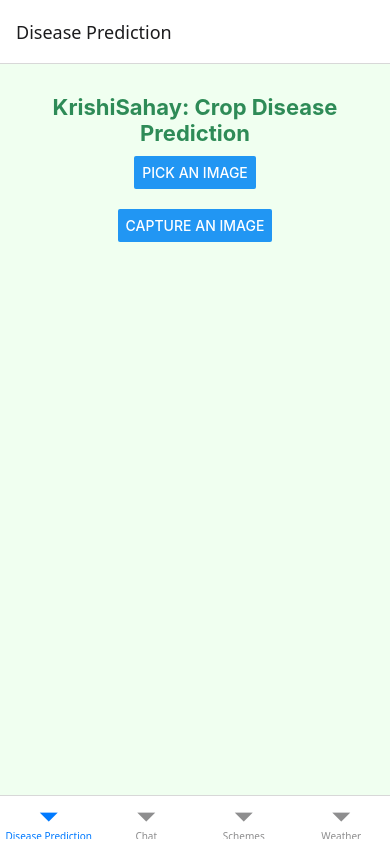
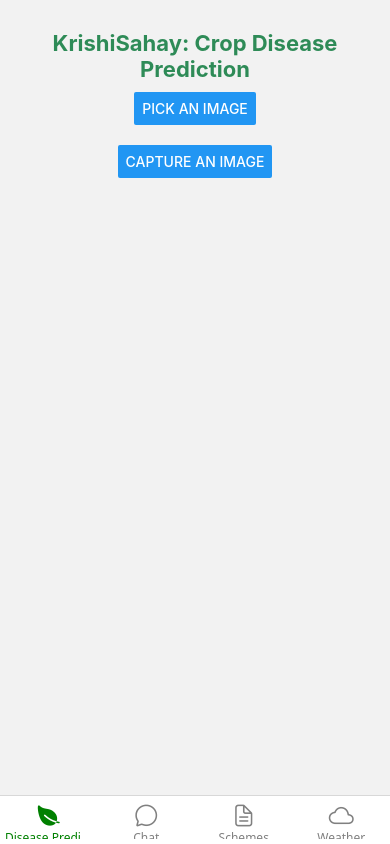
Before and after one commit to shibo911/krishiSahay, a React Native app in the folder frontend/: screen / in a window 390 px wide. Built offline with nearby package versions, Linux system fonts and the light colour scheme.

Commit message:
Changed the buttons at bottom

```diff
--- a/frontend/App.js
+++ b/frontend/App.js
@@ -11,7 +11,8 @@
   ScrollView,
   ActivityIndicator,
   Modal,
-  Linking
+  Linking,
+  ImageBackground,
 } from "react-native";
 import * as ImagePicker from "expo-image-picker";
 import { Audio } from "expo-av";
@@ -21,9 +22,10 @@
 import { NavigationContainer, useNavigation } from "@react-navigation/native";
 import { createBottomTabNavigator } from "@react-navigation/bottom-tabs";
 import { createStackNavigator } from "@react-navigation/stack";
+import { Ionicons } from "@expo/vector-icons";
 
 // Replace with your backend URL
-const BACKEND_URL = "http://172.70.110.142:5000";
+const BACKEND_URL = "http://192.168.234.172:5000";
 
 /* =======================================================
    DiseasePredictionScreen
@@ -37,7 +39,8 @@
   const navigation = useNavigation();
 
   const pickImage = async () => {
-    const permissionResult = await ImagePicker.requestMediaLibraryPermissionsAsync();
+    const permissionResult =
+      await ImagePicker.requestMediaLibraryPermissionsAsync();
     if (!permissionResult.granted) {
       alert("Permission to access camera roll is required!");
       return;
@@ -358,7 +361,7 @@
       if (data.schemes.length === 0) {
         setAllLoaded(true);
       } else {
-        setSchemes(prev => [...prev, ...data.schemes]);
+        setSchemes((prev) => [...prev, ...data.schemes]);
       }
     } catch (error) {
       console.error("Error fetching schemes", error);
@@ -471,7 +474,9 @@
 
   const fetchStoreDetails = async (place_id) => {
     try {
-      const url = `${BACKEND_URL}/place_details?place_id=${encodeURIComponent(place_id)}`;
+      const url = `${BACKEND_URL}/place_details?place_id=${encodeURIComponent(
+        place_id
+      )}`;
       const response = await fetch(url);
       const data = await response.json();
       if (data.error) {
@@ -547,14 +552,20 @@
               <View style={{ width: 200 }}>
                 <Text style={{ fontWeight: "bold" }}>{store.name}</Text>
                 <Text>{store.address}</Text>
-                <Text style={{ color: "blue", marginTop: 5 }}>View Details</Text>
+                <Text style={{ color: "blue", marginTop: 5 }}>
+                  View Details
+                </Text>
               </View>
             </Callout>
           </Marker>
         ))}
       </MapView>
       {loading && (
-        <ActivityIndicator style={styles.mapLoading} size="large" color="#2196F3" />
+        <ActivityIndicator
+          style={styles.mapLoading}
+          size="large"
+          color="#2196F3"
+        />
       )}
       <Modal
         visible={modalVisible}
@@ -570,7 +581,9 @@
             {storeDetails ? (
               <>
                 <Text style={styles.modalTitle}>{storeDetails.name}</Text>
-                <Text style={styles.modalText}>{storeDetails.formatted_address}</Text>
+                <Text style={styles.modalText}>
+                  {storeDetails.formatted_address}
+                </Text>
                 {storeDetails.formatted_phone_number && (
                   <Text style={styles.modalText}>
                     Phone: {storeDetails.formatted_phone_number}
@@ -587,11 +600,13 @@
                       <Text style={[styles.modalText, { marginTop: 10 }]}>
                         Opening Hours:
                       </Text>
-                      {storeDetails.opening_hours.weekday_text.map((line, index) => (
+                      {storeDetails.opening_hours.weekday_text.map(
+                        (line, index) => (
                           <Text key={index} style={styles.modalText}>
                             {line}
                           </Text>
-                      ))}
+                        )
+                      )}
                     </>
                   )}
                 <Button
@@ -636,7 +651,9 @@
 
   const fetchWeather = async (lat, lon) => {
     try {
-      const response = await fetch(`${BACKEND_URL}/weather?lat=${lat}&lon=${lon}`);
+      const response = await fetch(
+        `${BACKEND_URL}/weather?lat=${lat}&lon=${lon}`
+      );
       const data = await response.json();
       if (data.error) {
         alert(data.error);
@@ -644,11 +661,12 @@
       } else {
         // Group the 3-hour forecasts by day
         const grouped = groupForecastByDay(data.list);
-        // For each day, pick the forecast for 12:00 if available (else the first forecast)
         let dailyForecasts = [];
         for (let date in grouped) {
           const forecasts = grouped[date];
-          let middayForecast = forecasts.find((item) => item.dt_txt.includes("12:00:00"));
+          let middayForecast = forecasts.find((item) =>
+            item.dt_txt.includes("12:00:00")
+          );
           if (!middayForecast) {
             middayForecast = forecasts[0];
           }
@@ -708,15 +726,38 @@
 }
 
 /* =======================================================
-   Navigation Setup
+   Navigation Setup with Bottom Tabs and Icons
 ======================================================= */
 const Tab = createBottomTabNavigator();
 const Stack = createStackNavigator();
 
 function MainTabs() {
   return (
-    <Tab.Navigator>
-      <Tab.Screen name="Disease Prediction" component={DiseasePredictionScreen} />
+    <Tab.Navigator
+      screenOptions={({ route }) => ({
+        tabBarIcon: ({ focused, color, size }) => {
+          let iconName;
+          if (route.name === "Disease Prediction") {
+            iconName = focused ? "leaf" : "leaf-outline";
+          } else if (route.name === "Chat") {
+            iconName = focused ? "chatbubble" : "chatbubble-outline";
+          } else if (route.name === "Schemes") {
+            iconName = focused ? "document-text" : "document-text-outline";
+          } else if (route.name === "Weather") {
+            iconName = focused ? "cloud" : "cloud-outline";
+          }
+          return <Ionicons name={iconName} size={size} color={color} />;
+        },
+        tabBarActiveTintColor: "green",
+        tabBarInactiveTintColor: "gray",
+        tabBarLabelStyle: { fontSize: 12 },
+        headerShown: false,
+      })}
+    >
+      <Tab.Screen
+        name="Disease Prediction"
+        component={DiseasePredictionScreen}
+      />
       <Tab.Screen name="Chat" component={ChatScreen} />
       <Tab.Screen name="Schemes" component={GovernmentSchemesScreen} />
       <Tab.Screen name="Weather" component={WeatherScreen} />
@@ -726,12 +767,24 @@
 
 export default function App() {
   return (
+    <ImageBackground
+      source={require("./assets/background.jpg")} // Make sure the file exists here
+      style={styles.background}
+      blurRadius={2}
+      imageStyle={styles.backgroundImage}
+      resizeMode="cover"
+    >
       <NavigationContainer>
         <Stack.Navigator>
-        <Stack.Screen name="Home" component={MainTabs} options={{ headerShown: false }} />
+          <Stack.Screen
+            name="Home"
+            component={MainTabs}
+            options={{ headerShown: false }}
+          />
           <Stack.Screen name="Store Finder" component={StoreFinderScreen} />
         </Stack.Navigator>
       </NavigationContainer>
+    </ImageBackground>
   );
 }
 
@@ -739,15 +792,21 @@
    Styles
 ======================================================= */
 const styles = StyleSheet.create({
+  background: {
+    flex: 1,
+  },
+  backgroundImage: {
+    opacity: 0.8,
+  },
   container: {
     flexGrow: 1,
     alignItems: "center",
     padding: 20,
-    backgroundColor: "#F0FFF0",
+    backgroundColor: "transparent",
   },
   chatContainer: {
     flex: 1,
-    backgroundColor: "#F0FFF0",
+    backgroundColor: "transparent",
   },
   mapContainer: {
     flex: 1,
@@ -877,7 +936,6 @@
     fontSize: 16,
     marginBottom: 5,
   },
-  // Styles for Government Schemes Screen
   card: {
     backgroundColor: "#fff",
     padding: 15,
```
Also changed, not shown: frontend/assets/background.jpg (added). Lines whose indentation alone changed are shown as unchanged.
